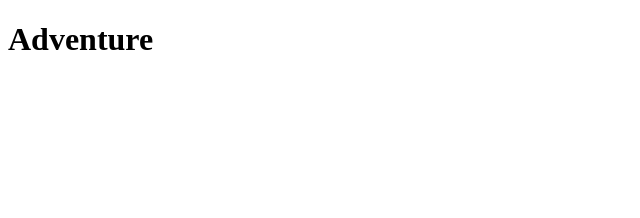
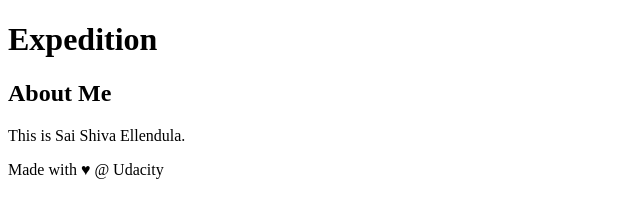
Before and after one commit to saishiva024/Udacity-GIT-Course, a plain HTML site: page index.html in a window 1280 px wide. Shown: the whole page, without its empty margins (0-640 px from the left). Drawn offline with Linux system fonts and the light colour scheme.

Commit message:
Added About Me block

```diff
--- a/index.html
+++ b/index.html
@@ -8,9 +8,27 @@
     <link rel="stylesheet" href="css/app.css">
 </head>
 <body>
+
     <header>
-    <h1>Adventure</h1>
+        <h1>Expedition</h1>
     </header>
+
+    <div class="container">
+        <main>
+
+        </main>
+    </div>
+
+    <aside>
+    <h2>About Me</h2>
+
+    <p>This is Sai Shiva Ellendula.</p>
+
+    </aside>
+
+    <footer>
+        Made with ♥ @ Udacity
+    </footer>
     <script src="js/app.js"></script>
 </body>
 </html>
```
